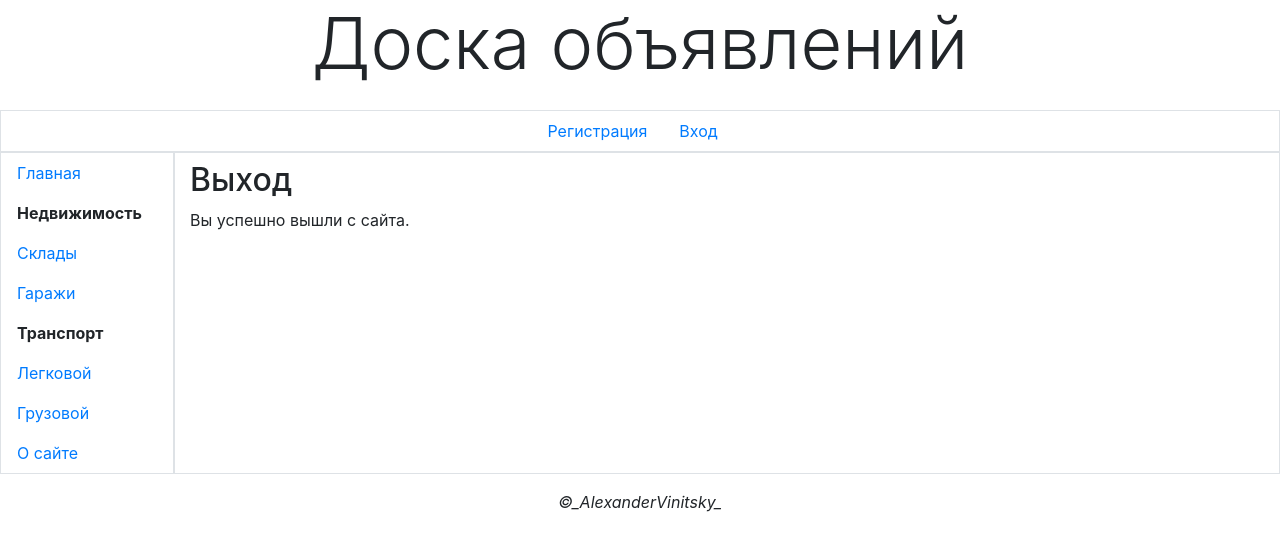
After one commit to alexandervin/bboard_1, a Django app: page /accounts/logout/ in a window 1280 px wide. The commit adds this page. Shown: the top 551 px of the page. Run offline with Django 3.2, Linux system fonts and the light colour scheme; the visitor is signed in with stand-in values (Sample User, id 1); some libraries are stand-ins or nearby versions.

Commit message:
add_LogOut_fix

```diff
--- a/bboard/main/templates/layout/basic.html
+++ b/bboard/main/templates/layout/basic.html
@@ -19,10 +19,10 @@
         </header>
 
         <div class="row">
-            <ul class="col nav justify-content-end border">
+
+            <ul class="col nav justify-content-center border">
                 <li class="nav-item">
-                    <a class="nav-link"
-                    href="#">Регистрация</a></li>
+                    <a class="nav-link" href="#">Регистрация</a></li>
                 {% if user.is_authenticated %}
                 <li class="nav-item dropdown">
                     <a class="nav-link dropdown-toggle" data-toggle="dropdown"
@@ -33,7 +33,7 @@
                         <a class="dropdown-item" href="#">Изменить данные</a>
                         <a class="dropdown-item" href="#">Изменить пароль</a>
                         <div class="dropdown-divider"></div>
-                        <a class="dropdown-item" href="#">Выйти</a>
+                        <a class="dropdown-item" href="{% url 'main:logout' %}">Выйти</a>
                          <div class="dropdown-divider"></div>
                         <a class="dropdown-item" href="#">Удалить</a>
                     </div>
--- /dev/null
+++ b/bboard/main/templates/main/logout.html
@@ -0,0 +1,8 @@
+{% extends "layout/basic.html" %}
+
+{% block title %}Выход{% endblock %}
+
+{% block content %}
+<h2>Выход</h2>
+<p>Вы успешно вышли с сайта.</p>
+{% endblock %}
--- a/bboard/main/urls.py
+++ b/bboard/main/urls.py
@@ -1,10 +1,11 @@
 from django.urls import path
-from .views import index, other_page, BBLoginView, profile
+from .views import index, other_page, BBLoginView, profile, BBLogoutView
 
 app_name = 'main'
 urlpatterns = [
-    path('account/profile',profile, name='profile'),
-    path('account/login', BBLoginView.as_view(), name='login'),
+    path('accounts/login/', BBLoginView.as_view(), name='login'),
+    path('accounts/logout/', BBLogoutView.as_view(), name='logout'),
+    path('accounts/profile/', profile, name='profile'),
     path('<str:page>/', other_page, name='other'),
     path('', index, name='index'),
 ]
--- a/bboard/main/views.py
+++ b/bboard/main/views.py
@@ -1,5 +1,6 @@
 from django.contrib.auth.decorators import login_required
-from django.contrib.auth.views import LoginView
+from django.contrib.auth.mixins import LoginRequiredMixin
+from django.contrib.auth.views import LoginView, LogoutView
 from django.http import Http404, HttpResponse
 from django.shortcuts import render
 from django.template import TemplateDoesNotExist
@@ -21,6 +22,9 @@ def other_page(request, page):
 class BBLoginView(LoginView):
     template_name = 'main/login.html'
 
-@login_required
+#@login_required
 def profile(request):
     return render(request, 'main/profile.html')
+
+class BBLogoutView(LoginRequiredMixin, LogoutView):
+    template_name = 'main/logout.html'
```
Lines whose indentation alone changed are shown as unchanged.
